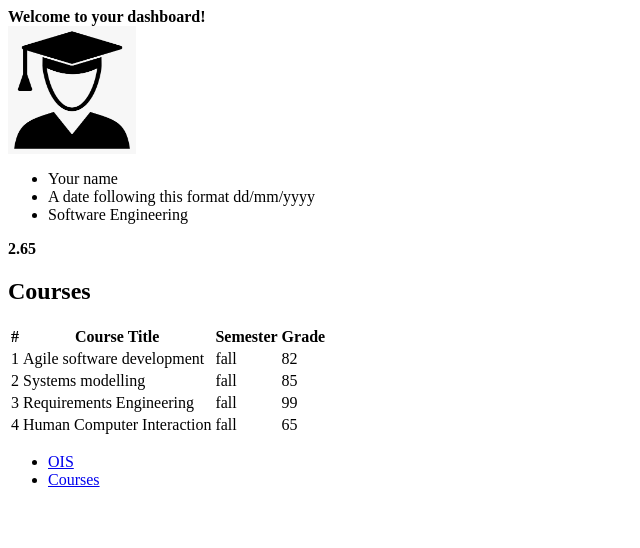
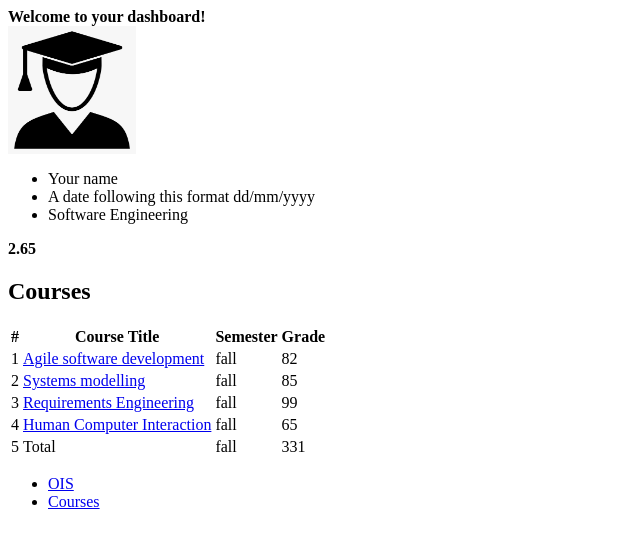
Before and after one commit to RaccoonWithAPeanutButterJar/WAD, a plain HTML site: page index.html in a window 1280 px wide. Shown: the whole page, without its empty margins (0-640 px from the left). Drawn offline with Linux system fonts and the light colour scheme.

Commit message:
Hyperlinks added

```diff
--- a/index.html
+++ b/index.html
@@ -38,38 +38,46 @@
         <tbody>
         <tr>
             <td>1</td>
-            <td>Agile software development</td>
+            <td><a href="https://courses.cs.ut.ee/2025/ASD/fall"> Agile software development </a></td>
             <td>fall</td>
             <td>82</td>
         </tr>
         <tr>
             <td>2</td>
-            <td> Systems modelling </td>
+            <td><a href="https://courses.cs.ut.ee/2025/systemsmodelling/fall"> Systems modelling </a></td>
             <td>fall</td>
             <td>85</td>
         </tr>
         <tr>
             <td>3</td>
-            <td> Requirements Engineering </td>
+            <td><a href="https://courses.cs.ut.ee/2025/RE/fall"> Requirements Engineering </a></td>
             <td>fall</td>
             <td>99</td>
         </tr>
         <tr>
             <td>4</td>
-            <td> Human Computer Interaction </td>
+            <td><a href="https://www.tlu.ee/en/dt/hci"> Human Computer Interaction </a></td>
             <td>fall</td>
             <td>65</td>
         </tr>
         </tbody>
+        <tfoot>
+            <tr>
+                <td>5</td>
+                <td>Total</td>
+                <td>fall</td>
+                <td>331</td>
+            </tr>
+        </tfoot>
     </table>
 </section>
 <footer>
     <ul>
         <li>
-            <a href="https://ois2.ut.ee/">OIS</a>
+            <a href="https://ois2.ut.ee/" target="_blank">OIS</a>
         </li>
         <li>
-            <a href="https://courses.cs.ut.ee/">Courses</a>
+            <a href="https://courses.cs.ut.ee/" target="_blank">Courses</a>
         </li>
     </ul>
 </footer>
```
